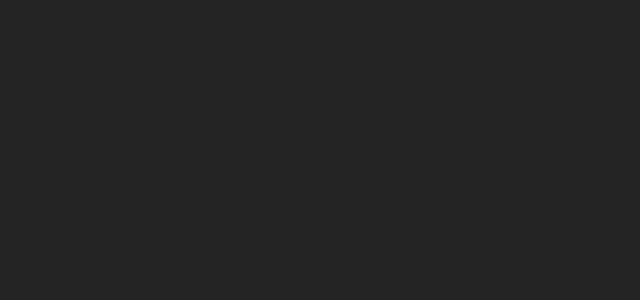
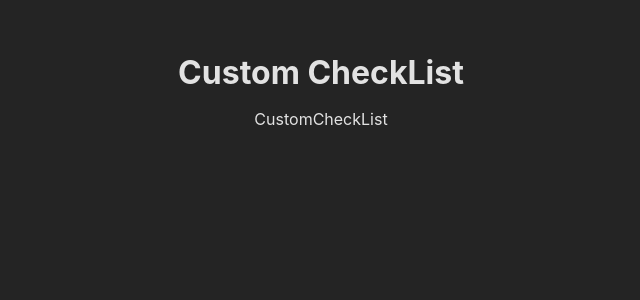
Before and after one commit to Udaay/list-app, a React (Vite) app: page / in a window 1280 px wide. Shown: the top 300 px of the page, without its empty margins (319-959 px from the left). Built offline with nearby package versions, Linux system fonts and the light colour scheme.

Commit message:
basic ConvertData is implemented

```diff
--- a/src/App.tsx
+++ b/src/App.tsx
@@ -1,9 +1,11 @@
 import './App.css'
+import DemoPage from './page/DemoPage/DemoPage'
 
 function App() {
   return (
     <div className="App">
-
+      <h1>Custom CheckList</h1>
+      <DemoPage/>
     </div>
   )
 }
--- /dev/null
+++ b/src/component/CustomCheckList/CustomCheckList.Component.tsx
@@ -0,0 +1,11 @@
+import "./CustomCheckList.styles.css";
+
+
+function CustomCheckList() {
+
+  return (
+    <div>CustomCheckList</div>
+  )
+}
+
+export default CustomCheckList
--- a/src/data/dummyData.js
+++ b/src/data/dummyData.ts
@@ -1,4 +1,6 @@
-export const dummyData = [
+import { ListItem } from "../model/listModel";
+
+const dummyData : ListItem[] = [
   {
     id: "0",
     name: "Sports",
@@ -86,3 +88,5 @@
 
 
 ];
+
+export default dummyData;
--- a/src/index.css
+++ b/src/index.css
@@ -14,11 +14,3 @@
   -moz-osx-font-smoothing: grayscale;
   -webkit-text-size-adjust: 100%;
 }
-
-body {
-  margin: 0;
-  display: flex;
-  place-items: center;
-  min-width: 320px;
-  min-height: 100vh;
-}
--- /dev/null
+++ b/src/page/DemoPage/DemoPage.tsx
@@ -0,0 +1,44 @@
+import { useEffect, useState } from "react";
+import CustomCheckList from "../../component/CustomCheckList/CustomCheckList.Component";
+import "./DemoPage.styles.css";
+import dummyData from "../../data/dummyData";
+import { ListItem } from "../../model/listModel";
+
+function DemoPage() {
+  const [data, setData] = useState([]);
+
+  useEffect(() => {
+    Promise.resolve(dummyData) // Trying to mimic the fetch promise
+      .then((data) => convertData(data));
+  }, []);
+
+  const convertData = (data: ListItem[]) => {
+    console.log(data)
+    //Initially only organizing root Item
+    const flatArr = (arr: any, list: ListItem) => {
+      const { id, parentId } = list;
+      if (parentId === null) {
+        if (arr[id]) arr[id] = { ...arr[id], ...list };
+        else arr[id] = { ...list }; // If parentId is null and no entry in arr
+        return arr;
+      }
+      // const pathIndexs = parentId.split('-');
+      // let {length} = pathIndexs;
+
+      if (!arr[parentId]) {
+        arr[parentId] = {};
+      }
+
+      if (!arr[parentId].childItems) arr[parentId].childItems = [];
+      arr[parentId].childItems.push({ ...list });
+
+      return arr;
+    }
+    const newData = data.reduce(flatArr, []);
+    console.log(newData)
+  };
+
+  return <CustomCheckList />;
+}
+
+export default DemoPage;
```
Also changed, not shown: src/component/CustomCheckList/CustomCheckList.styles.css (added), src/page/DemoPage/DemoPage.styles.css (added).
